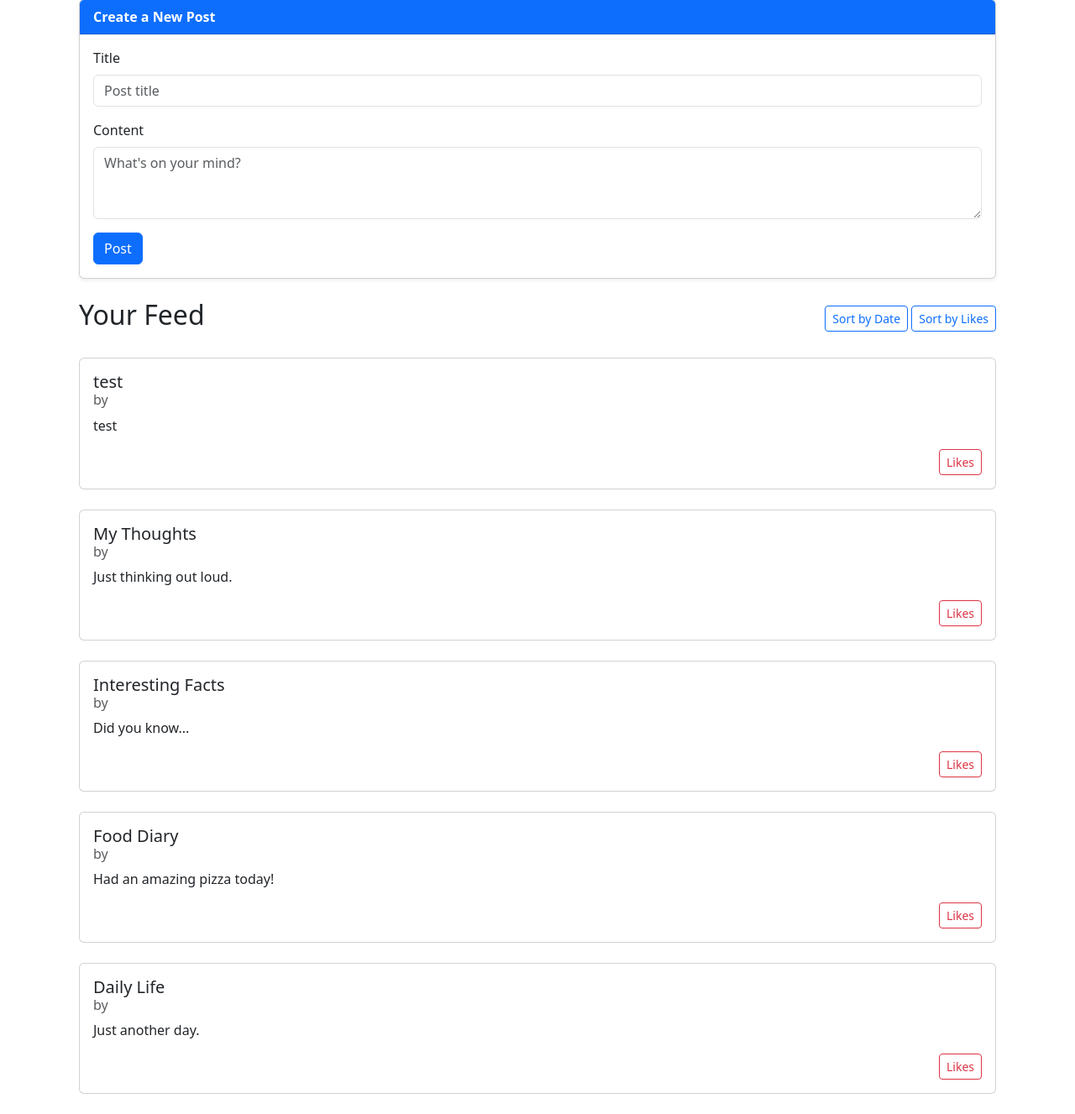
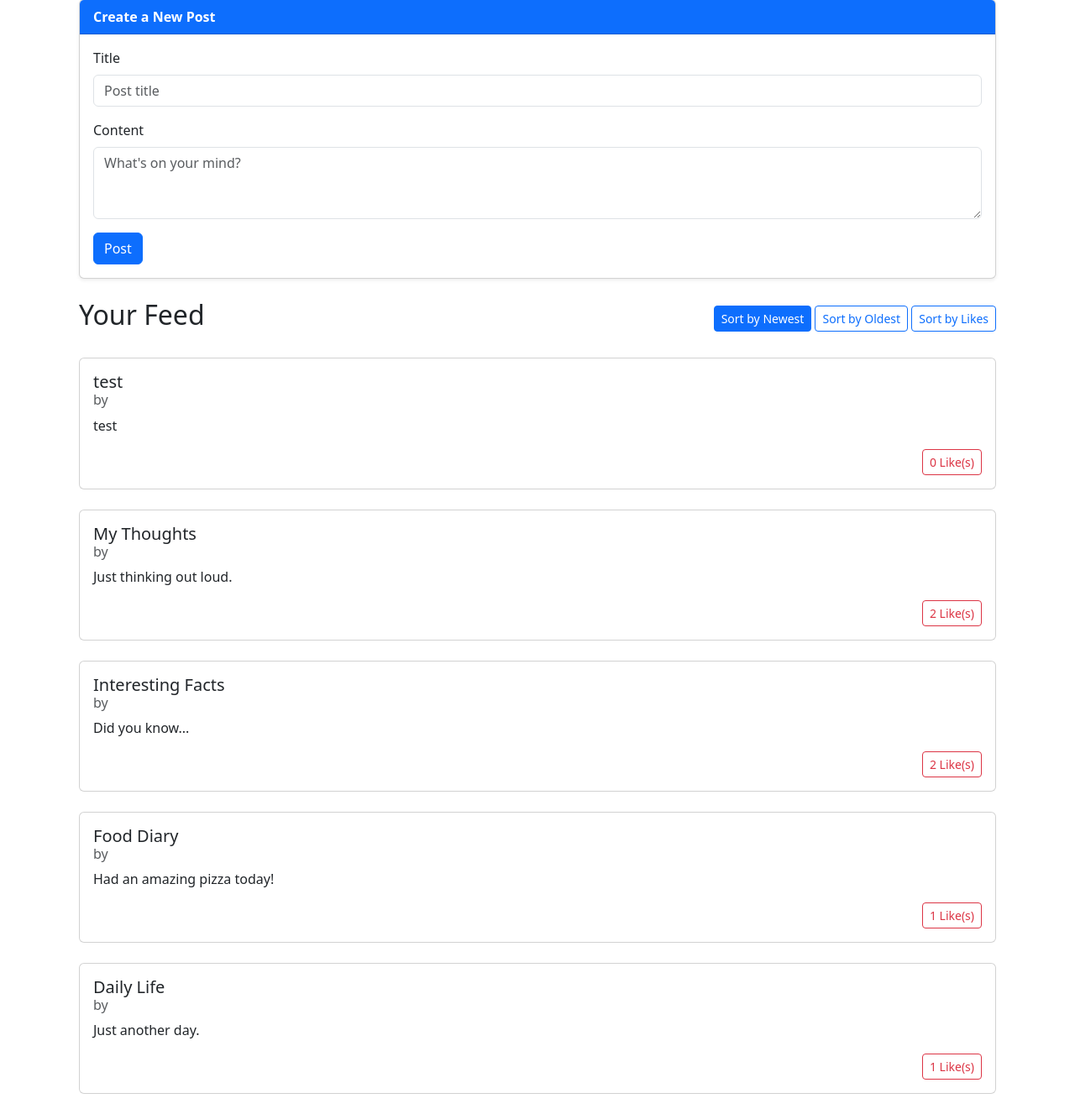
Before and after one commit to DanielGaudlandJacobsen/DAT220-Project, a Flask app: page /feed in a window 1280 px wide. Shown: the part 119-1446 px from the top of the page at 84% size. Run offline with Flask 3, Linux system fonts and the light colour scheme; a user stored in the database is signed in; data comes from the database, SQL or seed files in the repository; both versions use the stored data as it was after the commit.

Commit message:
implement sorting in feed route

```diff
--- a/app.py
+++ b/app.py
@@ -129,9 +129,9 @@
 def feed():
     db = get_db()
     username = session.get("username")
+    sort = request.args.get("sort", "date")
 
-    posts = select_posts(db, username)
-
+    posts = select_posts(db, username, sort)
     return render_template('feed.html', posts=posts)
 
 
@@ -143,7 +143,7 @@
 @app.route("/post/<int:post_id>/comment", methods=["POST"])
 def comment_post(post_id):
     user_id = session.get("user_id")
-    content = request.form.get("content")
+    content = escape(request.form.get("content"))
 
     if content and len(content) <= 255:
         db = get_db()
@@ -157,8 +157,8 @@
 @app.route("/create_post", methods=["POST"])
 def create_post():
     user_id = session.get("user_id")
-    title = request.form.get("title")
-    content = request.form.get("content")
+    title = escape(request.form.get("title"))
+    content = escape(request.form.get("content"))
 
     if (title and content) and (len(title) <= 30 and len(content) <= 255):
         db = get_db()
--- a/setup_db.py
+++ b/setup_db.py
@@ -100,22 +100,33 @@
         return None
 
 
-def select_posts(conn, username):
+def select_posts(conn, username, sort="date"):
     try:
         conn.row_factory = sqlite3.Row
         cur = conn.cursor()
-        sql = """
-        SELECT
-        p.post_id, u.username, p.title, p.content, p.date
+
+        if sort == "likes":
+            order_by = "like_count DESC"
+        elif sort == "date_asc":
+            order_by = "p.date ASC"
+        else:
+            order_by = "p.date DESC"
+
+        sql = f"""
+        SELECT p.post_id, u.username, p.title, p.content, p.date,
+        COUNT(l.like_id) AS like_count
         FROM posts p
         JOIN users u ON p.user_id = u.user_id
-        WHERE p.user_id = (SELECT user_id FROM users WHERE username = ?)
+        LEFT JOIN likes l ON p.post_id = l.post_id
+        WHERE
+        p.user_id = (SELECT user_id FROM users WHERE username = ?)
         OR p.user_id IN (
             SELECT user_id
             FROM followers
             WHERE follower_user_id = (SELECT user_id FROM users WHERE username = ?)
         )
-        ORDER BY p.date DESC;
+        GROUP BY p.post_id
+        ORDER BY {order_by};
         """
 
         cur.execute(sql, (username, username))
--- a/templates/feed.html
+++ b/templates/feed.html
@@ -28,13 +28,27 @@
     <div class="d-flex justify-content-between align-items-center mb-4">
         <h2>Your Feed</h2>
         <div>
+            {% set sort = request.args.get("sort", "date") %}
+
             <form method="GET" class="d-inline">
                 <input type="hidden" name="sort" value="date">
-                <button type="submit" class="btn btn-outline-primary btn-sm">Sort by Date</button>
+                <button type="submit" class="btn btn-sm {% if sort == 'date' %}btn-primary{% else %}btn-outline-primary{% endif %}">
+                    Sort by Newest
+                </button>
             </form>
+
+            <form method="GET" class="d-inline">
+                <input type="hidden" name="sort" value="date_asc">
+                <button type="submit" class="btn btn-sm {% if sort == 'date_asc' %}btn-primary{% else %}btn-outline-primary{% endif %}">
+                    Sort by Oldest
+                </button>
+            </form>
+
             <form method="GET" class="d-inline">
                 <input type="hidden" name="sort" value="likes">
-                <button type="submit" class="btn btn-outline-primary btn-sm">Sort by Likes</button>
+                <button type="submit" class="btn btn-sm {% if sort == 'likes' %}btn-primary{% else %}btn-outline-primary{% endif %}">
+                    Sort by Likes
+                </button>
             </form>
         </div>
     </div>
@@ -56,7 +70,7 @@
                 <small class="text-muted">{{ post.post_date }}</small>
                 <form method="POST" action="{{ url_for('like_post', post_id=post.post_id) }}">
                     <button type="submit" class="btn btn-sm btn-outline-danger">
-                        {{ post.like_count }} Likes
+                        {{ post.like_count }} Like(s)
                     </button>
                 </form>
             </div>
```
Also changed, not shown: database.db.
